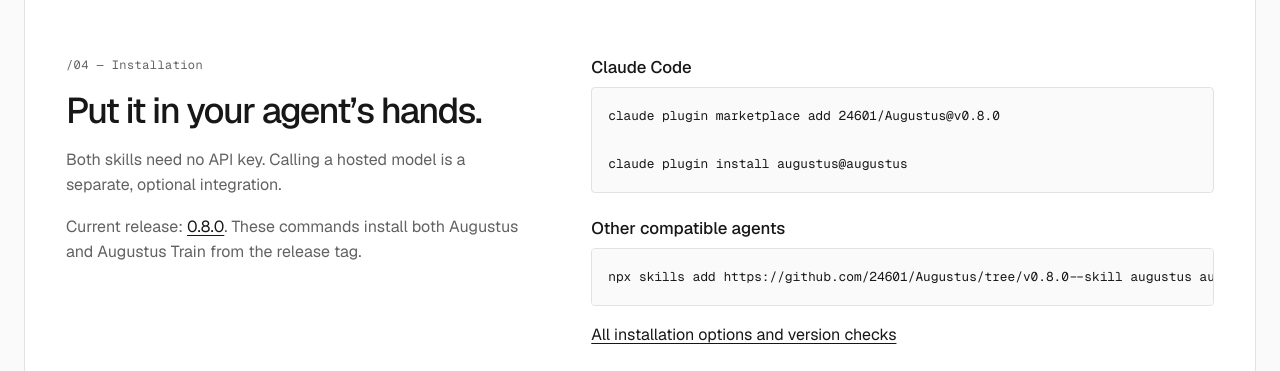
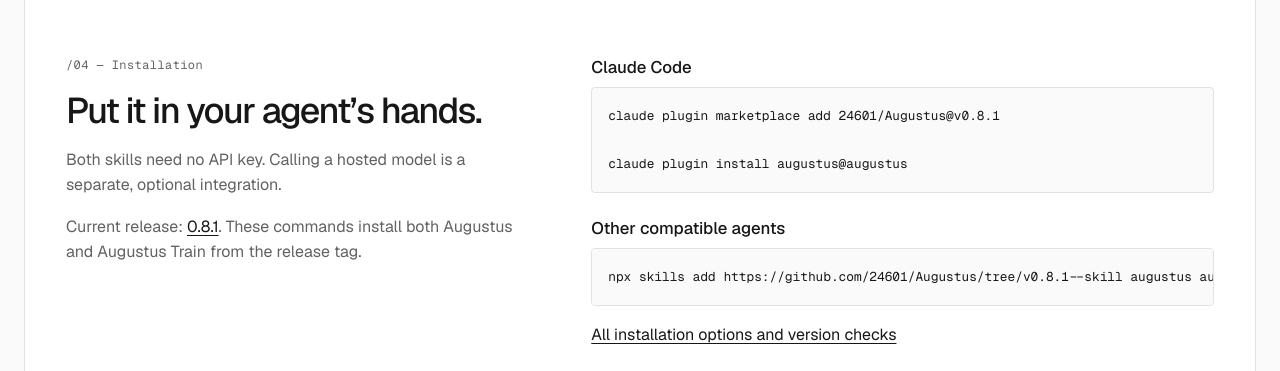
Before and after one commit to 24601/Augustus, a Jekyll site: the page built from docs/index.md, in a window 1280 px wide and 1400 px high, scrolled down 2252 px. Shown: the part 153-524 px from the top of the window. Built offline with Jekyll 4.4.1, drawn with Linux system fonts in a browser that asks for light colours; some of the changed text lies outside the part shown.

Commit message:
Release Augustus 0.8.1
Finalize validated trainer guidance, release notes and pinned install surfaces.

Amp-Thread-ID: https://ampcode.com/threads/T-01a0d176-6c28-75e9-a727-f948d3747917
Co-authored-by: Basit Mustafa <basit.mustafa@gmail.com>

```diff
--- a/docs/_layouts/default.html
+++ b/docs/_layouts/default.html
@@ -53,7 +53,7 @@
           <a href="https://github.com/24601/Augustus/blob/main/LICENSE">MIT licensed</a>.
         </p>
         <p class="footer-links">
-          <a href="{{ '/release-notes-v0.8.0.html' | relative_url }}"{% if page.url contains 'release-notes-v0.8.0' %} aria-current="page"{% endif %}>v0.8.0</a>
+          <a href="{{ '/release-notes-v0.8.1.html' | relative_url }}"{% if page.url contains 'release-notes-v0.8.1' %} aria-current="page"{% endif %}>v0.8.1</a>
           <a href="https://github.com/24601/Augustus">README</a>
           <a href="https://github.com/typesafe-ai/skills">typesafe-ai skill</a>
           <a href="https://github.com/24601/rh-guard">rh-guard</a>
--- a/docs/index.md
+++ b/docs/index.md
@@ -8,7 +8,7 @@
 <section class="opening" aria-labelledby="hero-title">
   <div class="opening-meta">
     <p class="opening-context">Open-source skills for agents</p>
-    <a class="release-link" href="{{ '/release-notes-v0.8.0.html' | relative_url }}">v0.8.0 <span aria-hidden="true">↗</span></a>
+    <a class="release-link" href="{{ '/release-notes-v0.8.1.html' | relative_url }}">v0.8.1 <span aria-hidden="true">↗</span></a>
   </div>
   <h1 id="hero-title">Decision models,<br class="desktop-break"> put to work.</h1>
   <div class="opening-bottom">
@@ -74,19 +74,19 @@
     <h2 id="install-title">Put it in your agent’s hands.</h2>
     <p>Both skills need no API key. Calling a hosted model is a separate,
       optional integration.</p>
-    <p>Current release: <a href="{{ '/release-notes-v0.8.0.html' | relative_url }}">0.8.0</a>.
+    <p>Current release: <a href="{{ '/release-notes-v0.8.1.html' | relative_url }}">0.8.1</a>.
       These commands install both Augustus and Augustus Train from the release tag.</p>
   </div>
   <div class="install-options">
     <section aria-labelledby="claude-install">
       <h3 id="claude-install">Claude Code</h3>
-<pre tabindex="0" role="region" aria-label="Claude Code installation commands"><code>claude plugin marketplace add 24601/Augustus@v0.8.0
+<pre tabindex="0" role="region" aria-label="Claude Code installation commands"><code>claude plugin marketplace add 24601/Augustus@v0.8.1
 
 claude plugin install augustus@augustus</code></pre>
     </section>
     <section aria-labelledby="skills-install">
       <h3 id="skills-install">Other compatible agents</h3>
-<pre tabindex="0" role="region" aria-label="Skills CLI installation command"><code>npx skills add https://github.com/24601/Augustus/tree/v0.8.0 --skill augustus augustus-train</code></pre>
+<pre tabindex="0" role="region" aria-label="Skills CLI installation command"><code>npx skills add https://github.com/24601/Augustus/tree/v0.8.1 --skill augustus augustus-train</code></pre>
     </section>
     <p class="install-help"><a href="https://github.com/24601/Augustus#install">All installation options and version checks</a></p>
   </div>
```
Also changed, not shown: docs/release-notes-v0.8.1.md (added, +63 -0 lines), .agents/skills/augustus-train/SKILL.md, .agents/skills/augustus/SKILL.md, .claude-plugin/marketplace.json, CHANGELOG.md, README.md, 1 other file.
